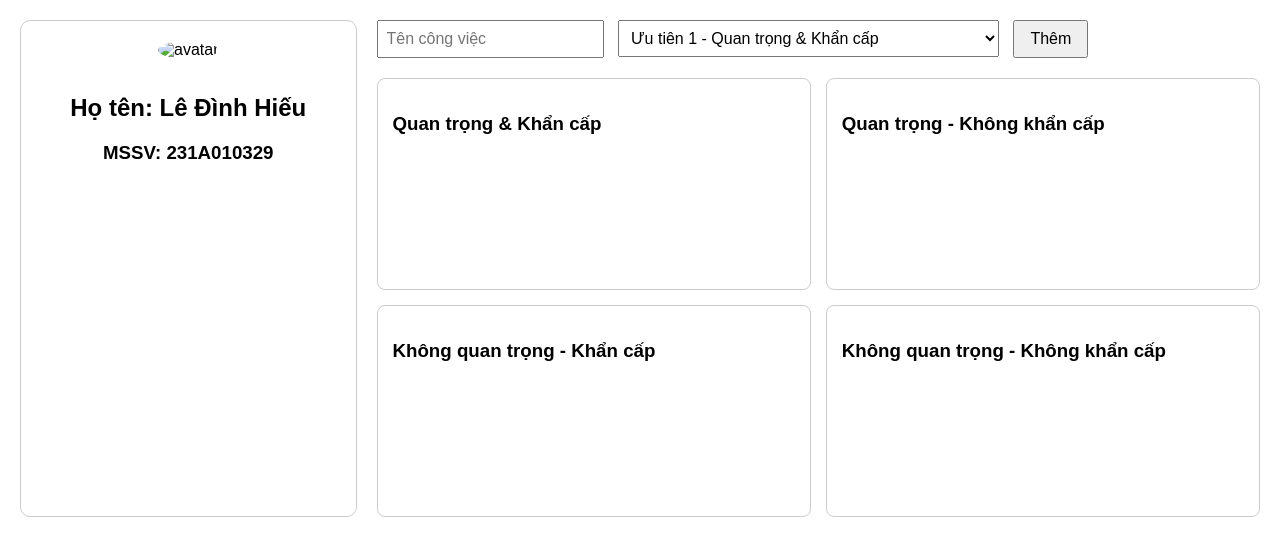
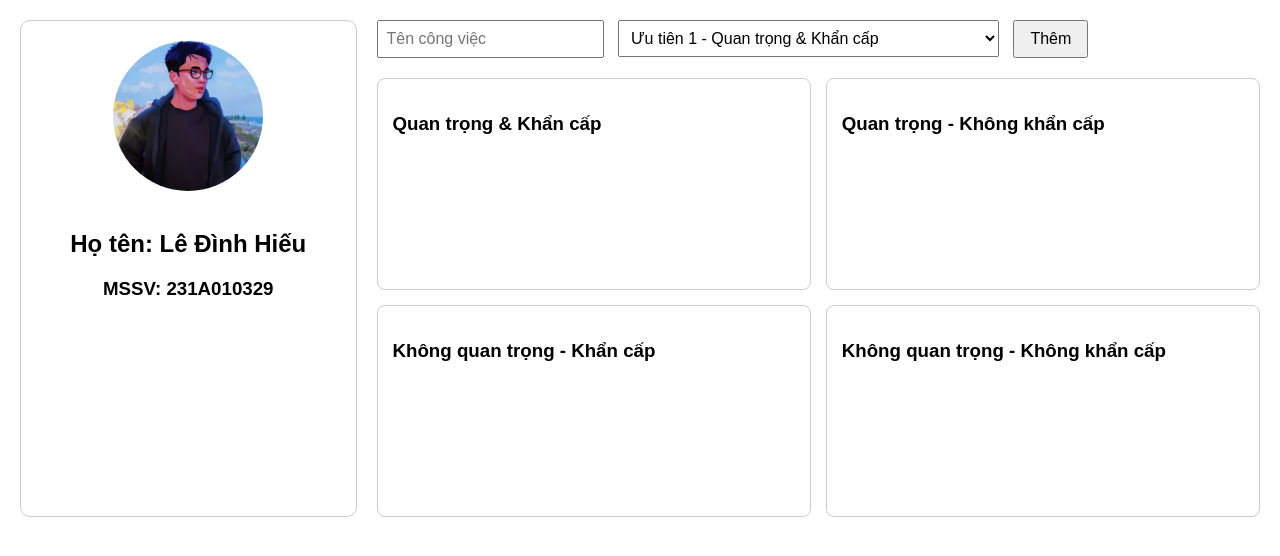
Before and after one commit to ledinhhieu3737-pixel/THI_THW_231A010329, a plain HTML site: page bai2.html in a window 1280 px wide. Drawn offline with Linux system fonts and the light colour scheme.

Commit message:
Fix HTML encoding issues in bai2.html

```diff
--- a/bai2.html
+++ b/bai2.html
@@ -97,7 +97,7 @@
 
 
   <div class="left-info">
-    <img src="images/avatar.jpg" alt="avatar">
+    <img src="avatar.jpg" alt="avatar">
     <h2>Họ tên: Lê Đình Hiếu</h2>
     <h3>MSSV: 231A010329</h3>
   </div>
```
